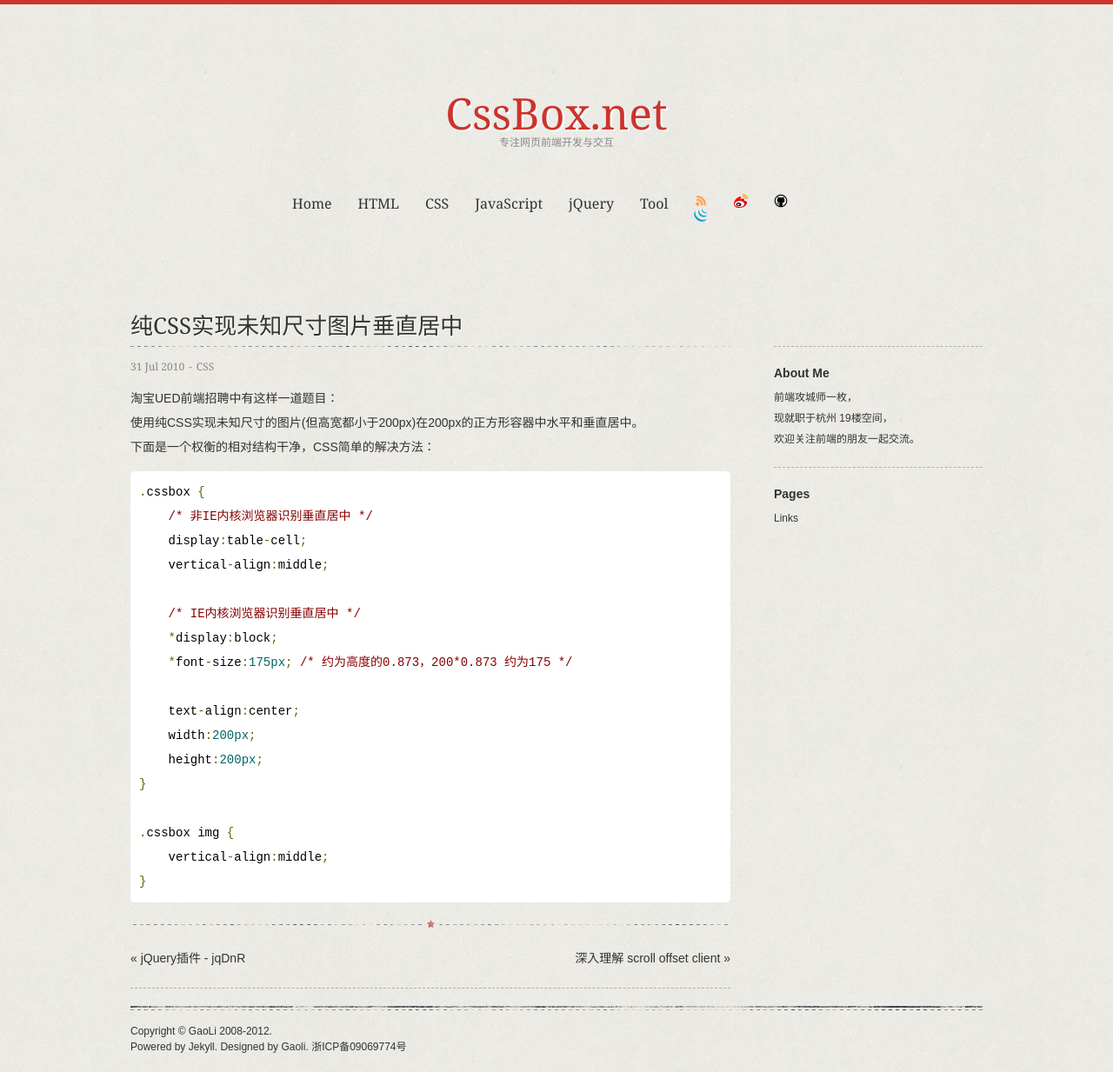
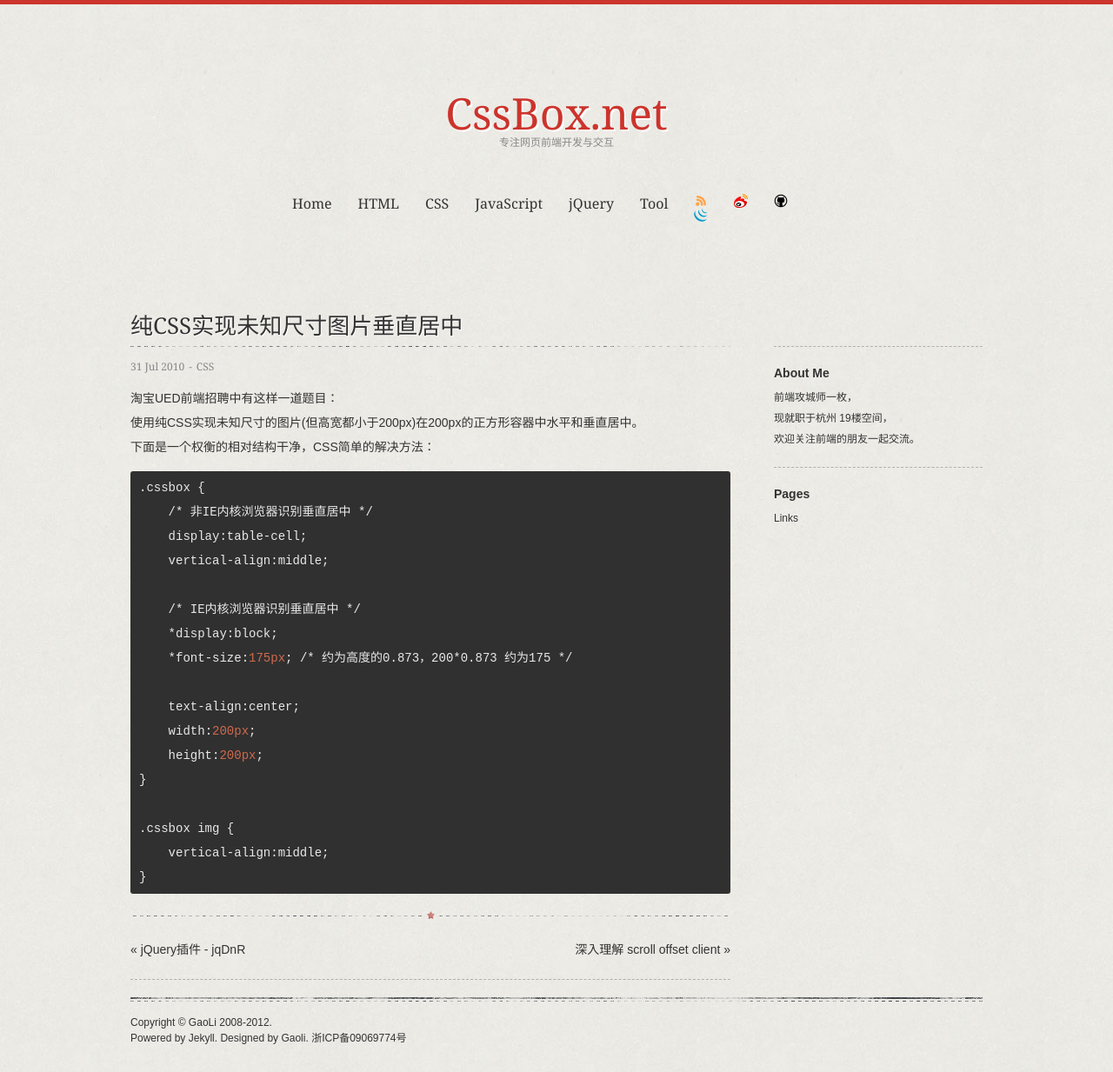
Before and after one commit to xiaoxiehang/gaoli.github.com, a Jekyll site: the page built from _posts/2010-07-31-vertical-align-middle.md, in a window 1280 px wide. Shown: the whole page at 87% size. Built offline with Jekyll 4.4.1, drawn with Linux system fonts in a browser that asks for light colours; Markdown is read by kramdown in place of the engine named in the settings; comment, search, counter and statistics services are not loaded.

Commit message:
update Syntax Highlighting

```diff
--- a/css/style.css
+++ b/css/style.css
@@ -81,18 +81,17 @@
 /*=E widget */
 
 /*=S Syntax Highlighting */
-.post-bd pre {padding:10px;border-radius:5px;background:#FFF;overflow:auto;}
-/*.str { color: #1DC116; }*/
-/*.kwd { color: #E83737; }*/
-/*.com { color: #428BDD; }*/
-/*.typ { color: #FFAA3E; }*/
-/*.lit { color: #D1EDFF; }*/
-/*.pun { color: #D1EDFF; }*/
-/*.tag { color: #008; }*/
-/*.atn { color: #606; }*/
-/*.atv { color: #080; }*/
-/*.dec { color: #606; }*/
-/*.pln { color: #FFAA3E; }*/
+.post-bd pre {padding:5px 10px;border-radius:3px;background:#303030;overflow:auto;}
+    .post-bd code {font-family:'Bitstream Vera Sans Mono','Courier New',monospace;}
+        .str {color:#8F9D6A;}
+        .kwd {color:#CDA869;}
+        .com {color:#E8E8E8;}
+        .typ {color:#7587A6;}
+        .lit {color:#CF6A4C;}
+        .pun {color:#E8E8E8;}
+        .tag {color:#E8E8E8;}
+        .atn {color:#E8E8E8;}
+        .atv {color:#8F9D6A;}
+        .dec {color:#E8E8E8;}
+        .pln {color:#E8E8E8;}
 /*=E Syntax Highlighting */
-
-.pln{color:#000}@media screen{.str{color:#080}.kwd{color:#008}.com{color:#800}.typ{color:#606}.lit{color:#066}.pun,.opn,.clo{color:#660}.tag{color:#008}.atn{color:#606}.atv{color:#080}.dec,.var{color:#606}.fun{color:red}}@media print,projection{.str{color:#060}.kwd{color:#006;font-weight:bold}.com{color:#600;font-style:italic}.typ{color:#404;font-weight:bold}.lit{color:#044}.pun,.opn,.clo{color:#440}.tag{color:#006;font-weight:bold}.atn{color:#404}.atv{color:#060}}pre.prettyprint{padding:2px;border:1px solid #888}ol.linenums{margin-top:0;margin-bottom:0}li.L0,li.L1,li.L2,li.L3,li.L5,li.L6,li.L7,li.L8{list-style-type:none}li.L1,li.L3,li.L5,li.L7,li.L9{background:#eee}
```
